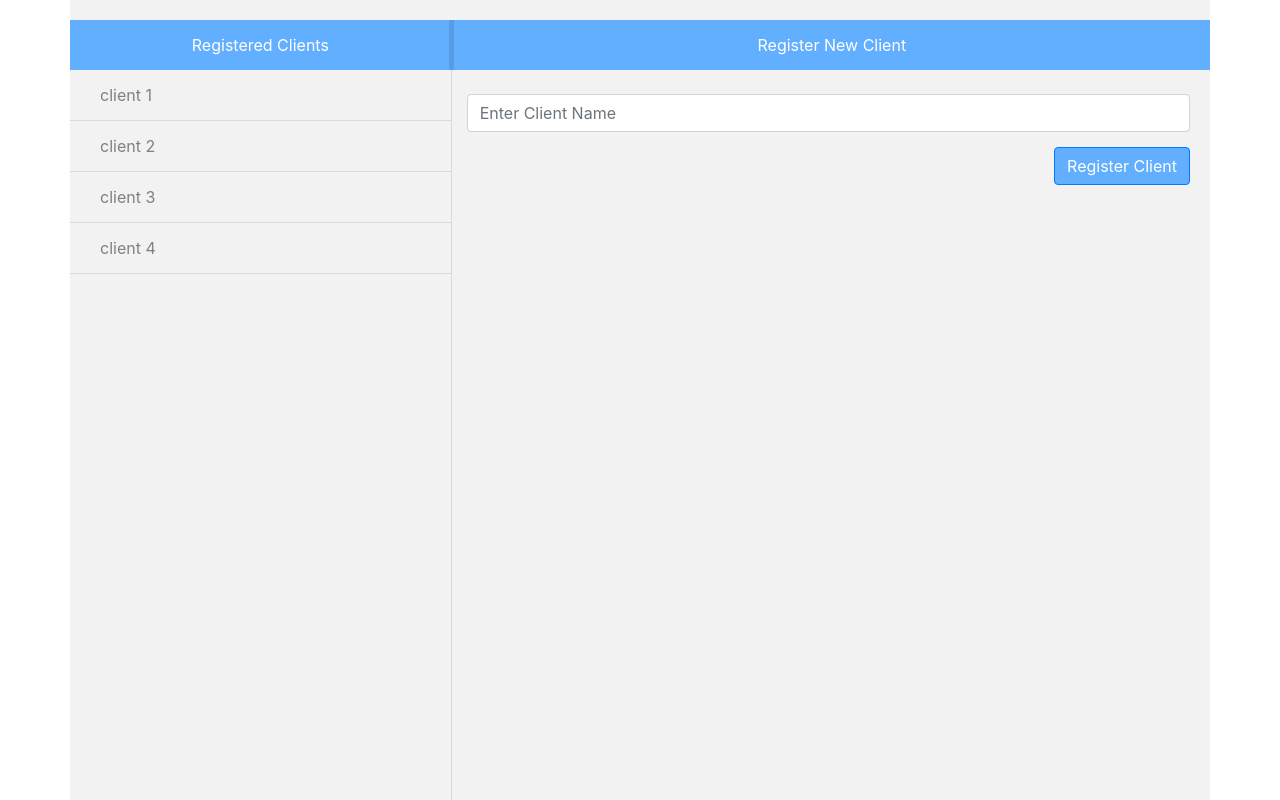
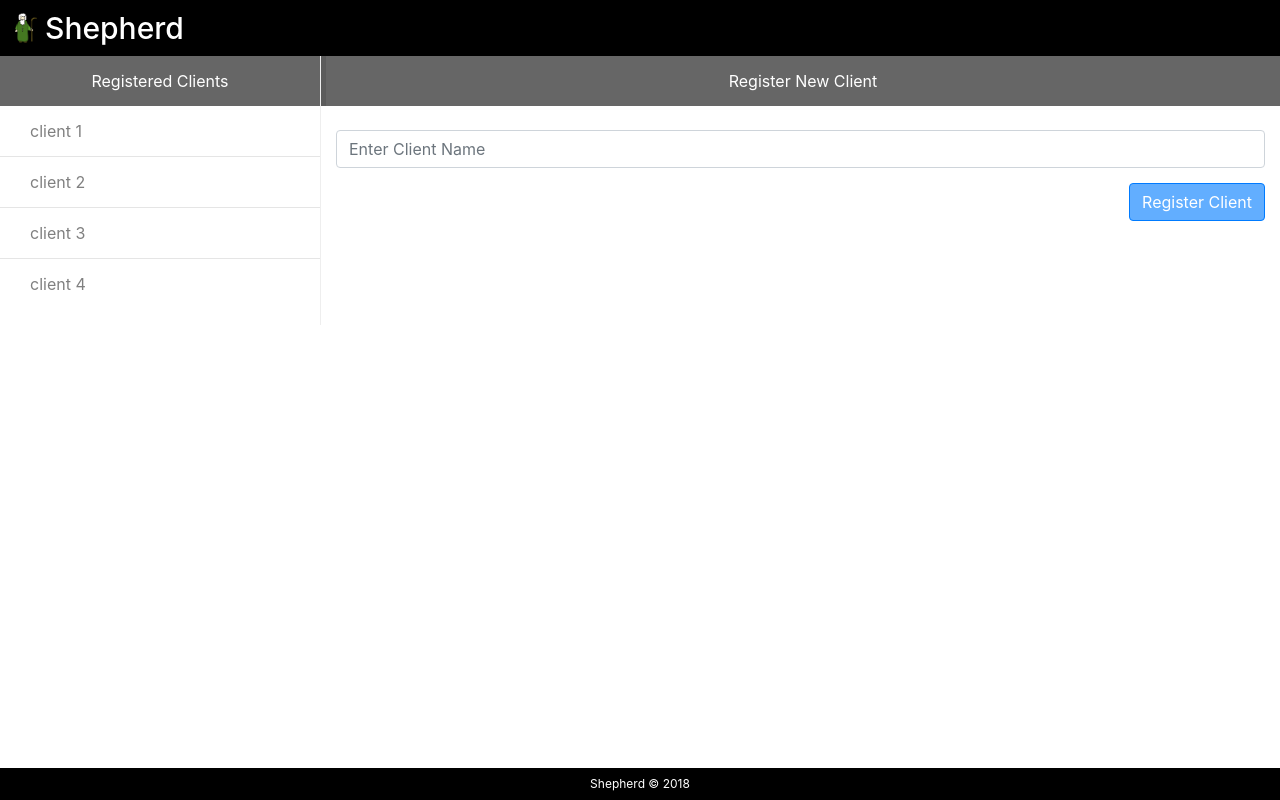
Before and after one commit to arvindsinghms/shepherd-web, a React (Create React App) app: page / in a window 1280 px wide. Shown: the top 800 px of the page. Built offline with nearby package versions, Linux system fonts and the light colour scheme.

Commit message:
Fixed layouts, added logo, left navigation styled

```diff
--- a/package.json
+++ b/package.json
@@ -6,6 +6,7 @@
     "bootstrap": "^4.1.1",
     "react": "^16.4.0",
     "react-bootstrap": "^0.32.1",
+    "react-d3-graph": "*",
     "react-d3-tree": "^1.10.6",
     "react-dom": "^16.4.0",
     "react-router-dom": "^4.3.1",
--- a/src/Components/App.css
+++ b/src/Components/App.css
@@ -23,9 +23,13 @@
 }
 
 .container {
-    height: 1200px;
-    background: rgba(128, 128, 128, 0.1);
-    padding: 20px;
+    border-bottom: 1px solid #eee;
+}
+
+.logo{
+    background: url('../logo.png') 0 center scroll no-repeat transparent;
+    background-size: auto 30px;
+    padding-left: 30px;
 }
 
 .show-grid {
@@ -33,8 +37,8 @@
 }
 
 .left-panel {
-    border-right: 1px solid rgba(0, 0, 0, 0.1);
     height: 100%;
+    padding: 0;
 }
 
 .left-panel li {
@@ -43,34 +47,41 @@
     padding: 0 30px;
     cursor: pointer;
     border-bottom: 1px solid rgba(0, 0, 0, 0.1);
-    margin: 0 -15px 0 -20px;
 }
 
 .left-panel-heading, .right-panel-heading {
     text-align: center;
     line-height: 50px;
-    margin: 0 -15px 0 -20px;
-    background: #62aeff;
+    background: #666;
     color: #fff;
 }
 
 .right-panel-heading {
-    margin: 0 -20px 0 -18px;
     border-left: 5px solid rgba(0, 0, 0, 0.1);
+    margin: 0 -15px;
 }
 
 .left-panel li:hover {
-    background: rgba(181, 214, 249, 0.5);
+    background: #eee;
 }
 
-.left-panel a {
+.left-panel a,
+.left-panel a:hover{
     color: grey;
     text-decoration: none;
-    margin-right: 70px;
 }
+
+.left-panel a.clients{
+    display: block;
+}
+
 
 .left-panel ul {
     padding: 0;
+}
+
+.right-panel{
+    border-left: 1px solid #eee;
 }
 
 .add-client {
@@ -79,18 +90,89 @@
     background: #62aeff;
 }
 
-.exe-link {
+.end-point{
     margin-right: 10px;
+    color: #444;
 }
 
 .xsmall-btn {
     font-size: 0.6em;
-    padding: .1rem .3rem;
-    background: #62aeff;
     margin-right: 5px;
+}
+
+.xsmall-btn.execute{
+    padding: 0;
+}
+
+.xsmall-btn a, .xsmall-btn a:hover{
+    text-decoration: none;
+    color: #fff;
+    padding: .375rem .75rem;
+}
+
+.no-hover-effect, .no-hover-effect:hover{
+    background: transparent !important;
+}
+
+li.attempts{
+    padding: 0;
+}
+
+li.attempt{
+    padding: 0 30px;
+}
+
+li:last-child{
+    border-bottom: none;
+}
+
+li.execution-name, li.execution-name:hover{
+    background: #ccc;
+    border-top: 1px solid rgba(0, 0, 0, 0.1);
+    cursor: initial;
+    padding: 0 15px;
+}
+
+.executions{
+    margin-bottom: 0;
 }
 
 @keyframes App-logo-spin {
   from { transform: rotate(0deg); }
   to { transform: rotate(360deg); }
 }
+
+
+.page-header{
+    background: #000;
+}
+
+.page-header h1{
+    margin-bottom: 0;
+}
+
+.page-header h1 a,
+.page-header h1 a:hover{
+    display: block;
+    padding: 10px 15px;
+    color: #fff;
+    font-size: 0.75em;
+    text-decoration: none;
+}
+
+a.back, a.back:hover {
+    color: #fff;
+    position: absolute;
+    left: 15px;
+}
+
+footer{
+    color: #fff;
+    background: #000;
+    font-size: 0.75rem;
+    text-align: center;
+    position: fixed;
+    bottom: 0;
+    width: 100%;
+    padding: 7px 0;
+}
--- a/src/Components/App.js
+++ b/src/Components/App.js
@@ -1,5 +1,6 @@
 import React, { Component } from 'react';
-import { Switch, Route } from 'react-router-dom';
+import { Switch, Route, Link } from 'react-router-dom';
+import {PageHeader} from 'react-bootstrap';
 import ClientComponent from './ClientComponent/ClientComponent';
 import HomeComponent from './HomeComponent/HomeComponent';
 import EndPointComponent from './EndPointComponent/EndPointComponent';
@@ -10,11 +11,19 @@ class App extends Component {
     render() {
         return(
             <main>
-                <Switch>
-                    <Route exact path = '/' component={HomeComponent}/>
-                    <Route path = '/client/:clientId' component={ClientComponent}/>
-                    <Route path = '/endpoint/:endPointId' component={EndPointComponent}/>
-                </Switch>
+                <PageHeader>
+                    <Link to="/"><div className="logo">Shepherd</div></Link>
+                </PageHeader>
+                <div className="wrapper">
+                    <Switch>
+                        <Route exact path = '/' component={HomeComponent}/>
+                        <Route path = '/client/:clientId/:endPointId' component={EndPointComponent}/>
+                        <Route path = '/client/:clientId' component={ClientComponent}/>
+                    </Switch>
+                </div>
+                <footer>
+                    Shepherd &copy; 2018
+                </footer>
             </main>
         )
     }
--- a/src/Components/EndPointComponent/AttemptsComponent.jsx
+++ b/src/Components/EndPointComponent/AttemptsComponent.jsx
@@ -13,7 +13,7 @@ class AttemptsComponent extends Component {
             <ul>
                 {
                     attempts.map(obj => (
-                        <li key={obj.number}>
+                        <li key={obj.number} className="attempt">
                             {obj.name}
                         </li>
                     ))
--- a/src/Components/EndPointComponent/EndPointComponent.jsx
+++ b/src/Components/EndPointComponent/EndPointComponent.jsx
@@ -1,5 +1,6 @@
 import React, { Component } from 'react';
 import {executionAPI, attemptsAPI, endPointsAPI} from "../../mockData";
+import { Link } from 'react-router-dom';
 import { Grid, Row, Col } from 'react-bootstrap';
 import AttemptsComponent from './AttemptsComponent';
 import Tree from 'react-d3-tree';
@@ -190,6 +191,10 @@ class EndPointComponent extends Component {
 
     }
 
+    sortableTreeChange(treeData ){
+        console.log(treeData);
+        this.setState({ treeData });
+    }
 
     componentDidMount() {
         const dimensions = this.treeContainer.getBoundingClientRect();
@@ -203,6 +208,7 @@ class EndPointComponent extends Component {
 
     render() {
         const endPointId = this.props.match.params.endPointId;
+        const clientId = this.props.match.params.clientId;
         const endPoint = endPointsAPI.get(
             parseInt(endPointId, 10)
         );
@@ -210,24 +216,25 @@ class EndPointComponent extends Component {
             return <div>Sorry! but the client was not found</div>
         }
         return (
-            <Grid>
+            <Grid fluid={true}>
                 <Row className="show-grid">
-                    <Col md={4} mdPush={4} className="left-panel">
+                    <Col md={3} mdPush={3} className="left-panel">
                         <div>
-                            <div className="left-panel-heading">{endPoint.name}</div>
+                            <div className="left-panel-heading">{endPointId && <Link className="back" to={`/client/${clientId}`}>&laquo;</Link>}<span>{endPoint.name}</span></div>
                             <div>
                                 {
                                     executionAPI.all().map(obj => (
-                                        <div key={obj.number} onClick={this.renderChart} className="no-hover-effect">
-                                            <div>{obj.name}</div>
-                                            <AttemptsComponent attempts={attemptsAPI.all()}/>
-                                        </div>
+                                        <ul key={obj.number} onClick={this.renderChart} className="executions">
+                                            <li className="execution-name">{obj.name}</li>
+                                            <li className="no-hover-effect attempts"><AttemptsComponent attempts={attemptsAPI.all()}/></li>
+                                        </ul>
                                     ))
                                 }
+
                             </div>
                         </div>
                     </Col>
-                    <Col md={8} mdPull={8} className="right-panel">
+                    <Col md={9} mdPull={9} className="right-panel">
                         <div style={containerStyles} ref={tc => (this.treeContainer = tc)}>
                             <Tree
                                 data={this.state.currentChart}
--- a/src/Components/HomeComponent/HomeComponent.jsx
+++ b/src/Components/HomeComponent/HomeComponent.jsx
@@ -2,7 +2,7 @@ import React, { Component } from 'react';
 import { Link } from 'react-router-dom';
 
 import { clientsAPI } from '../../mockData';
-import { Grid, Row, Col, FormGroup, ControlLabel, FormControl, Button } from 'react-bootstrap';
+import { Grid, Row, Col, FormGroup, FormControl, Button } from 'react-bootstrap';
 
 class HomeComponent extends Component {
     constructor(props, context) {
@@ -19,23 +19,23 @@ class HomeComponent extends Component {
 
     render() {
         return (
-            <Grid>
+            <Grid fluid={true}>
                 <Row className="show-grid">
-                    <Col md={4} mdPush={4} className="left-panel">
+                    <Col md={3} mdPush={3} className="left-panel">
                         <div>
                             <div className="left-panel-heading">Registered Clients</div>
                             <ul>
                                 {
                                     clientsAPI.all().map(obj => (
                                         <li key={obj.number}>
-                                            <Link to={`/client/${obj.number}`}>{obj.name}</Link>
+                                            <Link to={`/client/${obj.number}`} className="clients">{obj.name}</Link>
                                         </li>
                                     ))
                                 }
                             </ul>
                         </div>
                     </Col>
-                    <Col md={8} mdPull={8} className="right-panel">
+                    <Col md={9} mdPull={9} className="right-panel">
                         <div>
                             <div className="right-panel-heading">Register New Client</div>
                             <form>
--- a/src/index.css
+++ b/src/index.css
@@ -1,5 +1,5 @@
 body {
   margin: 0;
-  padding: 0;
+  padding: 0 0 40px 0;
   font-family: sans-serif;
 }
```
Also changed, not shown: src/Components/ClientComponent/ClientComponent.jsx (+11 -9 lines), src/logo.png (added), 1 other file (tests, documents, lock files or other folders).
